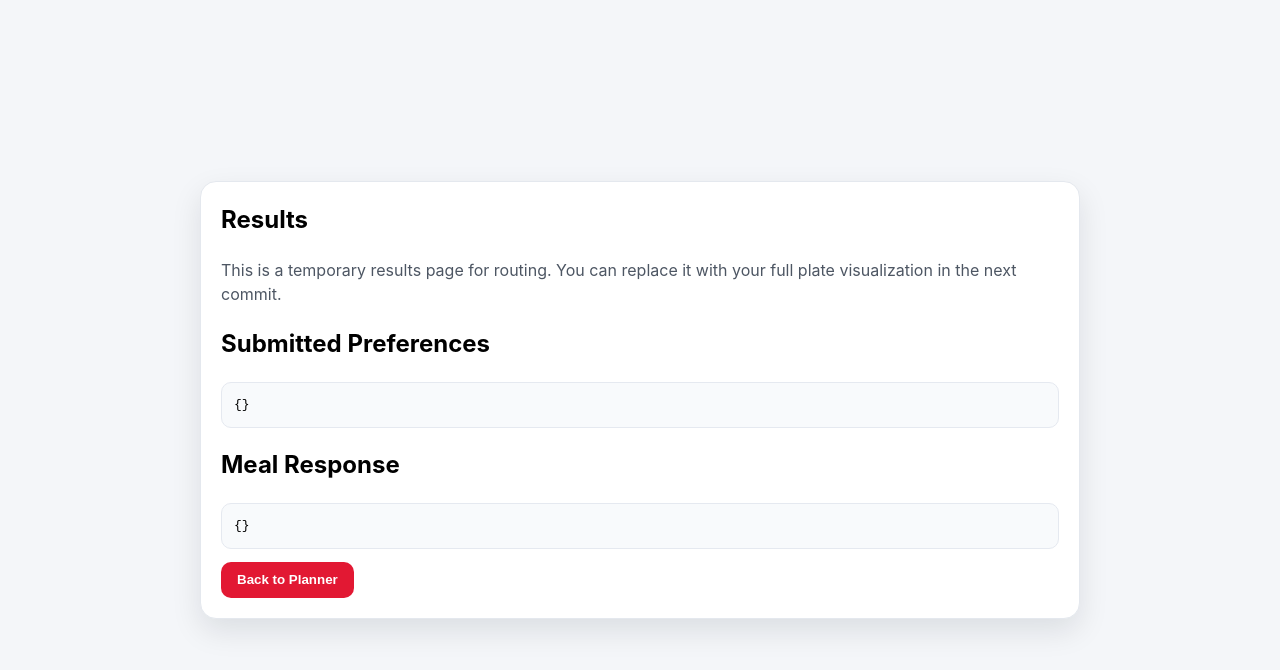
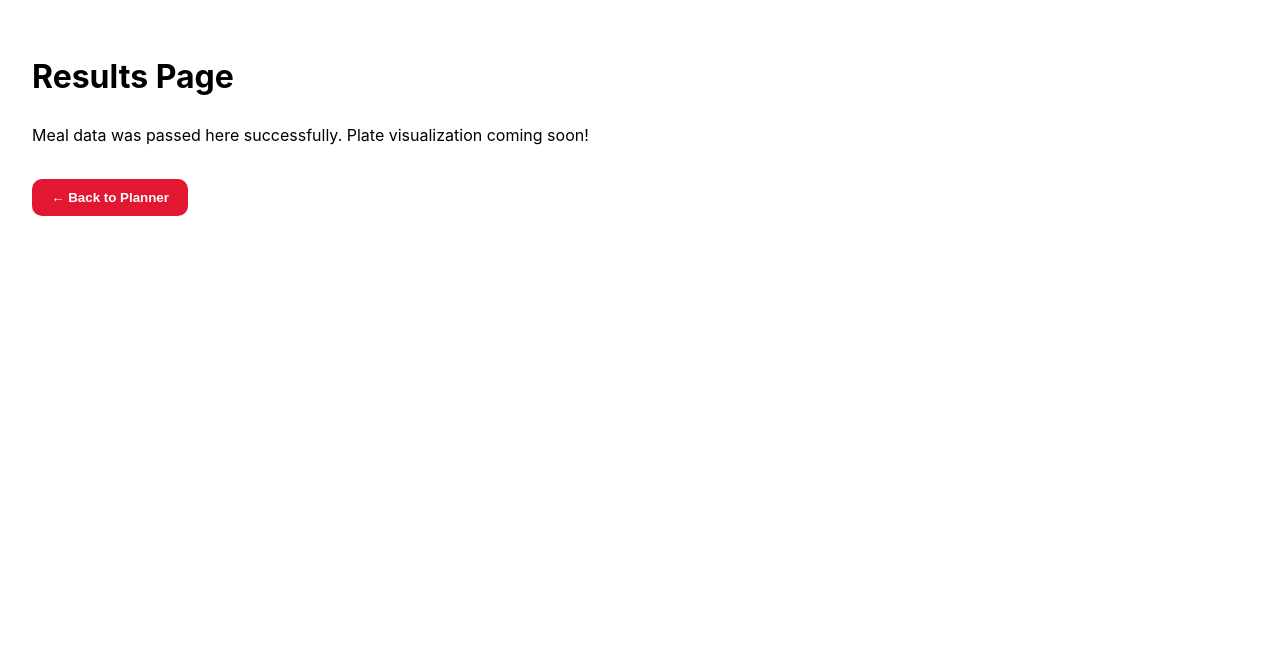
Before and after one commit to scsitara/bootcamp-hackathon, a React (Vite) app in the folder frontend/: page /results in a window 1280 px wide. Shown: the top 670 px of the page. Built offline with nearby package versions, Linux system fonts and the light colour scheme.

Commit message:
I added API integration and route meal request results.

```diff
--- a/frontend/src/pages/ResultsPage.jsx
+++ b/frontend/src/pages/ResultsPage.jsx
@@ -1,82 +1,69 @@
 import { useLocation, useNavigate } from 'react-router-dom'
 
+// Placeholder results page — receives mealData and preferences via React Router state.
+// The full plate visualization will be built by Sitara in her commits.
 function ResultsPage() {
+  const location = useLocation()
   const navigate = useNavigate()
-  const location = useLocation()
 
-  const meal = location.state?.meal
-  const preferences = location.state?.preferences
+  const { mealData, preferences } = location.state || {}
+  console.log('Received from input page:', location.state)
 
   return (
-    <main
+    <main style={{ padding: '2rem', fontFamily: 'inherit' }}>
+      <h1>Results Page</h1>
+      <p>Meal data was passed here successfully. Plate visualization coming soon!</p>
+
+      {preferences && (
+        <>
+          <h2>Your Preferences</h2>
+          <pre
             style={{
-        minHeight: '100vh',
-        display: 'grid',
-        placeItems: 'center',
-        background: '#f4f6f9',
+              background: '#f8fafc',
+              border: '1px solid #e2e8f0',
+              borderRadius: '10px',
               padding: '1rem',
+              whiteSpace: 'pre-wrap',
             }}
           >
-      <section
+            {JSON.stringify(preferences, null, 2)}
+          </pre>
+        </>
+      )}
+
+      {mealData && (
+        <>
+          <h2>Generated Meal</h2>
+          <pre
             style={{
-          width: 'min(880px, 100%)',
-          background: '#fff',
-          borderRadius: '16px',
-          border: '1px solid #e4e8ee',
-          boxShadow: '0 12px 30px rgba(10, 18, 30, 0.1)',
-          padding: '1.25rem',
+              background: '#f8fafc',
+              border: '1px solid #e2e8f0',
+              borderRadius: '10px',
+              padding: '1rem',
+              whiteSpace: 'pre-wrap',
             }}
           >
-        <h1 style={{ marginTop: 0 }}>Results</h1>
-        <p style={{ color: '#4d5663' }}>
-          This is a temporary results page for routing. You can replace it with your full plate
-          visualization in the next commit.
-        </p>
-
-        <h2>Submitted Preferences</h2>
-        <pre
-          style={{
-            whiteSpace: 'pre-wrap',
-            wordBreak: 'break-word',
-            background: '#f8fafc',
-            border: '1px solid #e5e9f0',
-            borderRadius: '10px',
-            padding: '0.75rem',
-          }}
-        >
-          {JSON.stringify(preferences ?? {}, null, 2)}
+            {JSON.stringify(mealData, null, 2)}
           </pre>
-
-        <h2>Meal Response</h2>
-        <pre
-          style={{
-            whiteSpace: 'pre-wrap',
-            wordBreak: 'break-word',
-            background: '#f8fafc',
-            border: '1px solid #e5e9f0',
-            borderRadius: '10px',
-            padding: '0.75rem',
-          }}
-        >
-          {JSON.stringify(meal ?? {}, null, 2)}
-        </pre>
+        </>
+      )}
 
       <button
         type="button"
         onClick={() => navigate('/')}
         style={{
+          marginTop: '1rem',
           border: 0,
           borderRadius: '10px',
           background: '#e21833',
           color: '#fff',
           fontWeight: 700,
-            padding: '0.65rem 1rem',
+          padding: '0.7rem 1.2rem',
           cursor: 'pointer',
         }}
       >
-          Back to Planner
+        ← Back to Planner
       </button>
-      </section>
     </main>
   )
 }
--- a/frontend/src/pages/SmartPlateInputPage.css
+++ b/frontend/src/pages/SmartPlateInputPage.css
@@ -510,9 +510,10 @@
   background: linear-gradient(90deg, #bf0d27 0%, #df1131 100%);
 }
 
+/* Commit 3: button is disabled while the POST request is in-flight */
 .sp-cta-btn:disabled {
   opacity: 0.7;
-  cursor: wait;
+  cursor: not-allowed;
 }
 
 .sp-cta-left {
--- a/frontend/src/pages/SmartPlateInputPage.jsx
+++ b/frontend/src/pages/SmartPlateInputPage.jsx
@@ -1,4 +1,5 @@
 import { useState } from 'react'
+import { useNavigate } from 'react-router-dom'
 import './SmartPlateInputPage.css'
 
 const dietaryPreferenceCards = [
@@ -56,12 +57,16 @@ const sidebarNavItems = [
 ]
 
 function SmartPlateInputPage() {
-  // --- Commit 2: State management ---
+  // Commit 3: useNavigate used to route to /results after successful API call.
+  const navigate = useNavigate()
+
+  // --- State (Commits 2 + 3) ---
   const [restrictions, setRestrictions] = useState([])          // array of active dietary restriction keys
   const [proteinTarget, setProteinTarget] = useState(30)        // protein goal in grams
   const [caloriesLimit, setCaloriesLimit] = useState(700)       // calorie limit in kcal
   const [diningHall, setDiningHall] = useState('South Campus Dining Hall') // selected dining hall
-  const [error, setError] = useState('')                        // validation error message
+  const [error, setError] = useState('')                        // validation / API error message
+  const [loading, setLoading] = useState(false)                 // true while POST request is in-flight
 
   // Toggle a dietary restriction on or off.
   // Uses functional setState so we always read the latest array.
@@ -103,8 +108,8 @@ function SmartPlateInputPage() {
     },
   })
 
-  // Validate form before preparing the payload.
-  // Returns true if all fields are valid, false and sets an error message otherwise.
+  // Validate form before sending to backend.
+  // Returns true if all fields are valid, sets a helpful error and returns false otherwise.
   const validateForm = () => {
     if (!diningHall) {
       setError('Please select a dining hall.')
@@ -114,22 +119,74 @@ function SmartPlateInputPage() {
       setError('Protein target must be greater than 0.')
       return false
     }
+    if (proteinTarget > 200) {
+      setError('Protein target cannot exceed 200g.')
+      return false
+    }
     if (caloriesLimit <= 0) {
       setError('Calorie limit must be greater than 0.')
       return false
     }
+    if (caloriesLimit > 3000) {
+      setError('Calorie limit cannot exceed 3000 kcal.')
+      return false
+    }
+    setError('')
     return true
   }
 
-  // Handle form submit — Commit 2 only logs the payload.
-  // Backend call will be wired in Commit 3.
-  const handleCreatePlate = (event) => {
-    event.preventDefault()  // prevent page reload
+  // --- Commit 3: API integration ---
+  // Sends the user's preferences to the FastAPI backend and navigates to /results.
+  const handleCreatePlate = async (event) => {
+    event.preventDefault()  // prevent default browser form submission
 
-    if (!validateForm()) return  // stop if validation fails
+    if (!validateForm()) return  // stop early if any field is invalid
 
     const payload = buildMealRequestPayload()
-    console.log('Prepared payload for backend:', payload)  // Commit 3 will POST this
+    console.log('Sending payload to backend:', payload)
+
+    setLoading(true)   // show GENERATING... on button
+    setError('')       // clear any previous error
+
+    try {
+      const response = await fetch('http://localhost:8000/generate-meal', {
+        method: 'POST',
+        headers: { 'Content-Type': 'application/json' },
+        body: JSON.stringify(payload),
+      })
+
+      // If the server returned a non-2xx status, read the error body and throw.
+      if (!response.ok) {
+        let backendMessage = ''
+        try {
+          const errBody = await response.json()
+          backendMessage = errBody.detail || errBody.message || ''
+        } catch {
+          // backend didn't return JSON — that's fine, ignore
+        }
+        throw new Error(
+          backendMessage || `Server responded with status ${response.status}.`,
+        )
+      }
+
+      const data = await response.json()
+      console.log('Backend meal response:', data)
+
+      // Navigate to /results and forward both the meal data and the original preferences.
+      navigate('/results', {
+        state: {
+          mealData: data,
+          preferences: payload,
+        },
+      })
+    } catch (apiError) {
+      console.error('API integration error:', apiError)
+      setError(
+        'We could not generate your meal right now. Please make sure the FastAPI backend is running and try again.',
+      )
+    } finally {
+      setLoading(false)  // always re-enable the button
+    }
   }
 
   return (
@@ -323,10 +380,10 @@ function SmartPlateInputPage() {
                 {/* Show validation error message if form is invalid */}
                 {error ? <p className="form-error">{error}</p> : null}
 
-                <button type="submit" className="sp-cta-btn">
+                <button type="submit" className="sp-cta-btn" disabled={loading}>
                   <span className="sp-cta-left">
                     <span className="sp-m-badge">M</span>
-                    <span>CREATE MY PLATE</span>
+                    <span>{loading ? 'GENERATING...' : 'CREATE MY PLATE'}</span>
                   </span>
                   <span aria-hidden="true">→</span>
                 </button>
```
Lines whose indentation alone changed are shown as unchanged.
